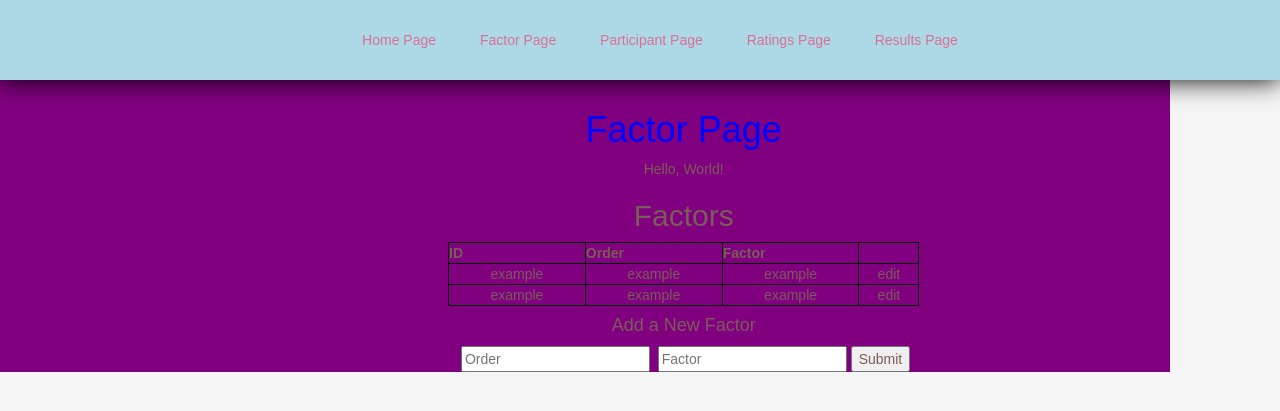
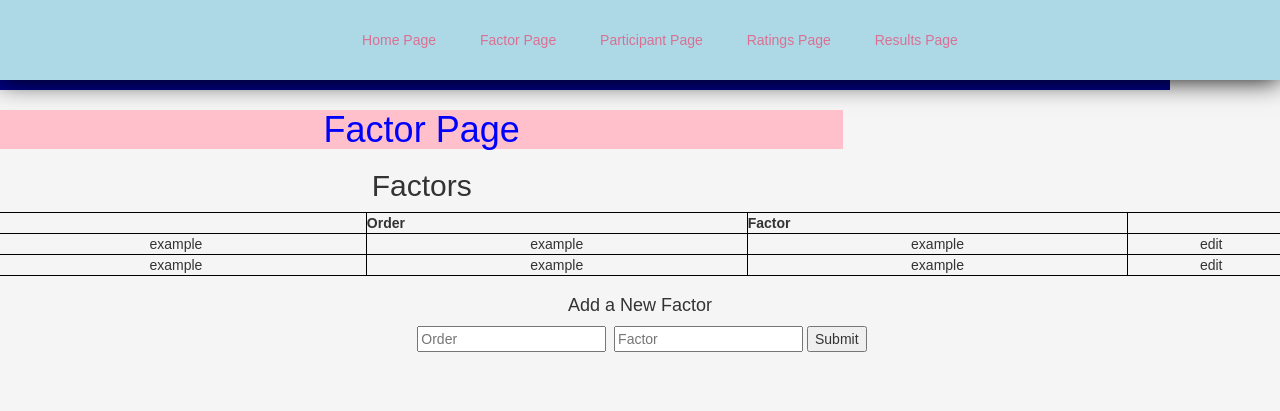
Before and after one commit to VERSO-UVM/Interactive-Management-App, a Flask app: page /factor in a window 1280 px wide. Shown: the top 411 px of the page. Run offline with Flask 3, Linux system fonts and the light colour scheme; some libraries are stand-ins or nearby versions.

```diff
--- a/flask_app/static/css/factor.css
+++ b/flask_app/static/css/factor.css
@@ -1,6 +1,7 @@
 /* Header */
 h1 {
     color: blue;
+    background-color: pink;
   }
 
 /* Table*/
--- a/flask_app/static/css/navbar.css
+++ b/flask_app/static/css/navbar.css
@@ -7,7 +7,7 @@ nav a:hover{
     padding: 0.5%;
 }
 .container{
-    background-color: purple;
+    background-color: darkblue;
     padding: unset;
     font-family: Arial, sans-serif;
     margin: 0;
--- a/flask_app/templates/factor.html
+++ b/flask_app/templates/factor.html
@@ -13,12 +13,13 @@ Factor Page  {# Sets the title of the page to "Factor Page" #}
 {% block content %}
 
 <div class="container">
+</div>
   <div class="row">
     <div class="col-md-10 col-lg-8 mx-lg-auto mx-md-auto">
       <h1 class="pt-5 pb-2">Factor Page</h1>  {# Heading for the factor page #}
-      <p>{{ message }}</p>  {# Display the message passed from the route #}
       <h2>Factors</h2>
-
+</div>
+<div class="table">
       <!-- Table of factors that include: ID, Order, Factor -->
       <table style="width: 100%">
         <!-- Table row for header-->
@@ -43,7 +44,8 @@ Factor Page  {# Sets the title of the page to "Factor Page" #}
           <td>edit</td>
         </tr>
       </table>
-
+</div>
+<div class="addFactor">
       <h4> Add a New Factor</h4>
         <!-- Textbox to add order of factor -->
         <label for="orderFactor"></label>
@@ -53,7 +55,5 @@ Factor Page  {# Sets the title of the page to "Factor Page" #}
         <input type="text" id="factor" name="factor" placeholder="Factor">
         <!-- Button to submit -->
         <input type="submit" value="Submit">
-    </div>
-  </div>
 </div>
 {% endblock %}
```
